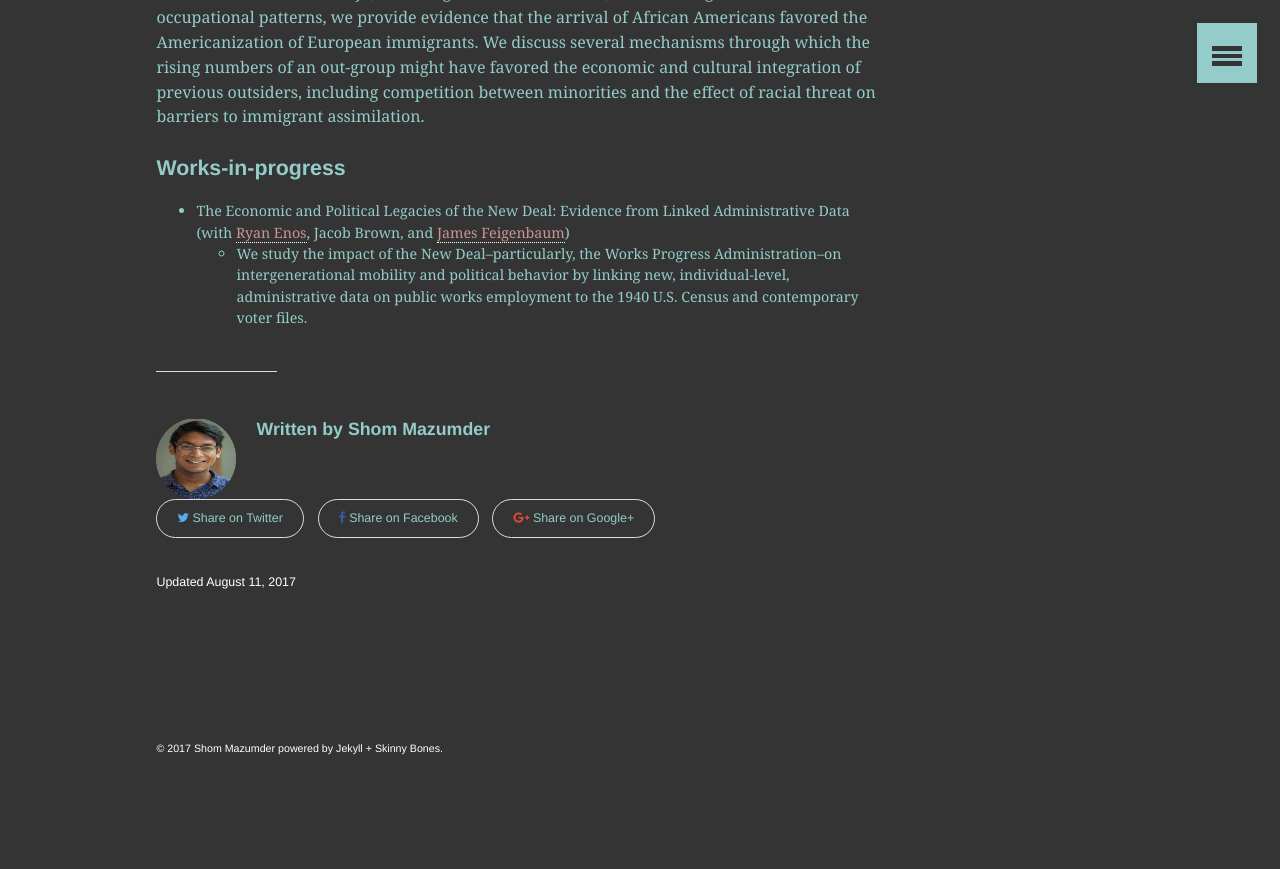
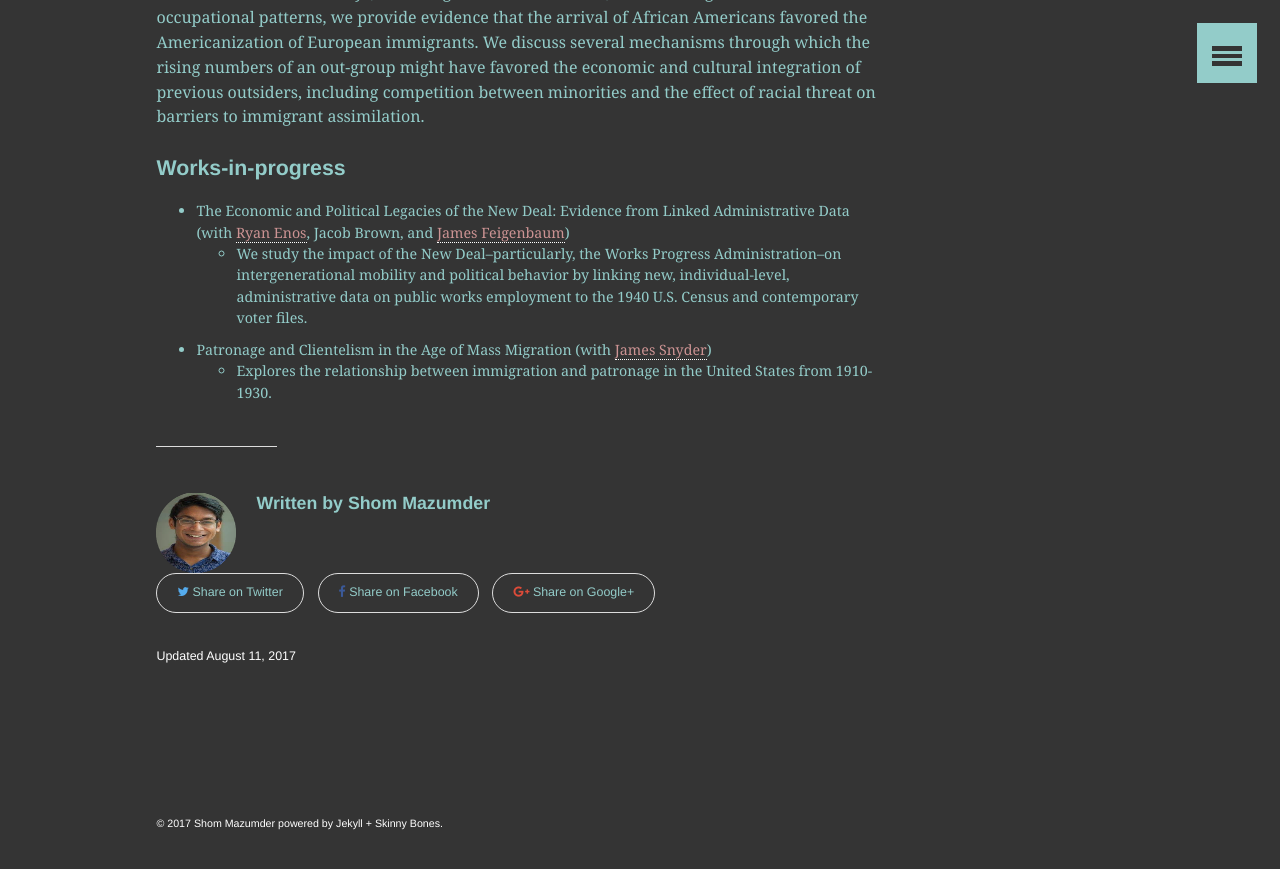
Before and after one commit to shommazumder/shommazumder.github.io-archive, a Jekyll site: the page built from _posts/2017-04-05-peco.md, in a window 1280 px wide and 900 px high, scrolled down 906 px. Shown: the top 869 px of the window. Built offline with Jekyll 4.4.1, drawn with Linux system fonts in a browser that asks for light colours; before the commit the page ends 1731 px from its top, so only the background shows below that; some of the changed text lies outside the part shown.

Commit message:
added description of patronage and clientelism project

```diff
--- a/_posts/2017-04-05-peco.md
+++ b/_posts/2017-04-05-peco.md
@@ -1,6 +1,6 @@
 ---
-title: Inequality and Redistribution
-excerpt: The evolution of inequality and redistribution over the long-run.
+title: Political Economy of Inequality
+excerpt: The evolution of politics, inequality, and redistribution over the long-run.
 category: research
 layout: article
 modified: 2017-08-11
@@ -20,3 +20,5 @@ We study how the inflow of 1.5 million of African Americans to the US North betw
 
 * The Economic and Political Legacies of the New Deal: Evidence from Linked Administrative Data \(with [Ryan Enos](http://ryandenos.com/), Jacob Brown, and [James Feigenbaum](http://jamesfeigenbaum.github.io/)\)
 	* We study the impact of the New Deal--particularly, the Works Progress Administration--on intergenerational mobility and political behavior by linking new, individual-level, administrative data on public works employment to the 1940 U.S. Census and contemporary voter files.
+* Patronage and Clientelism in the Age of Mass Migration \(with [James Snyder](https://scholar.harvard.edu/jsnyder/home)\)
+	* Explores the relationship between immigration and patronage in the United States from 1910-1930.
```
